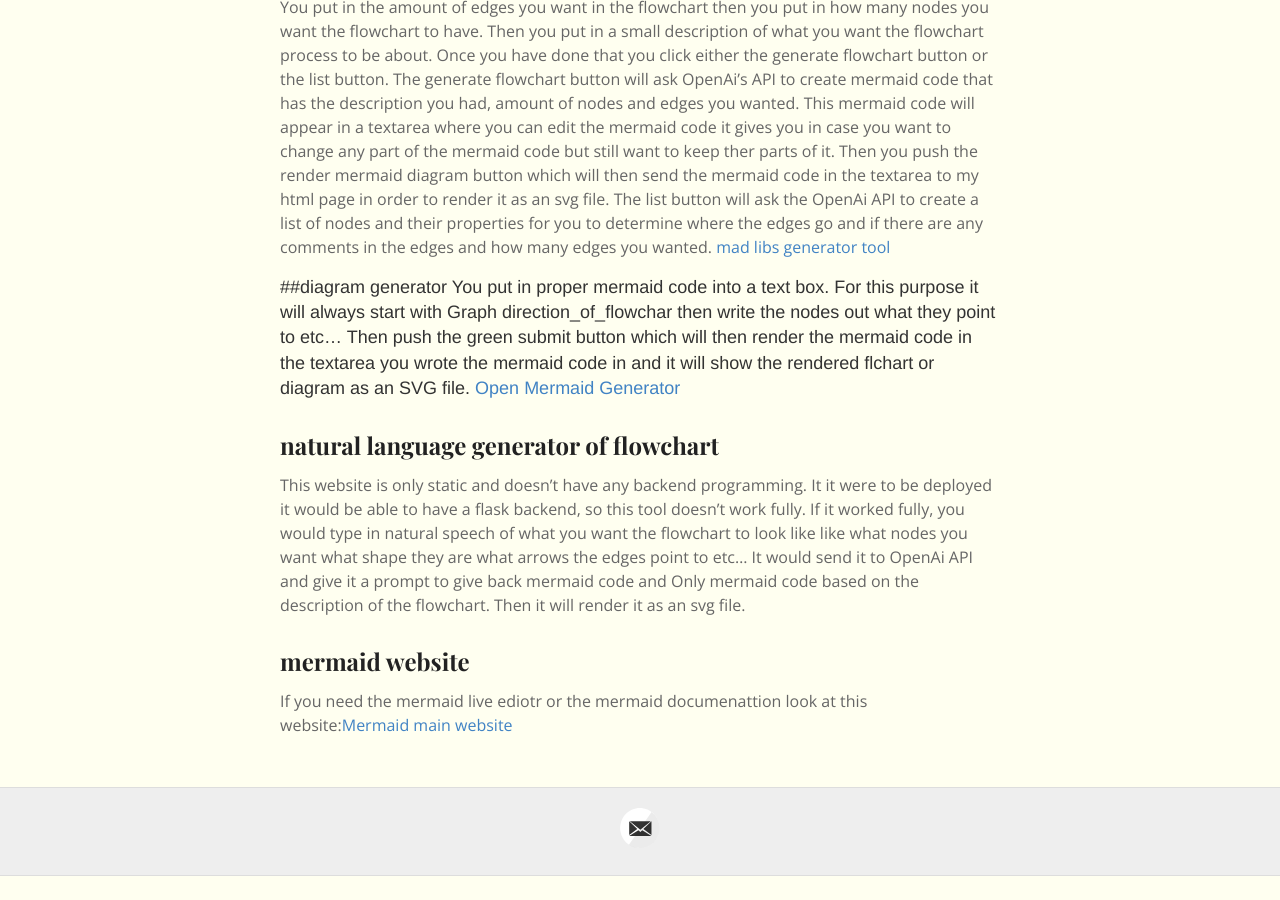
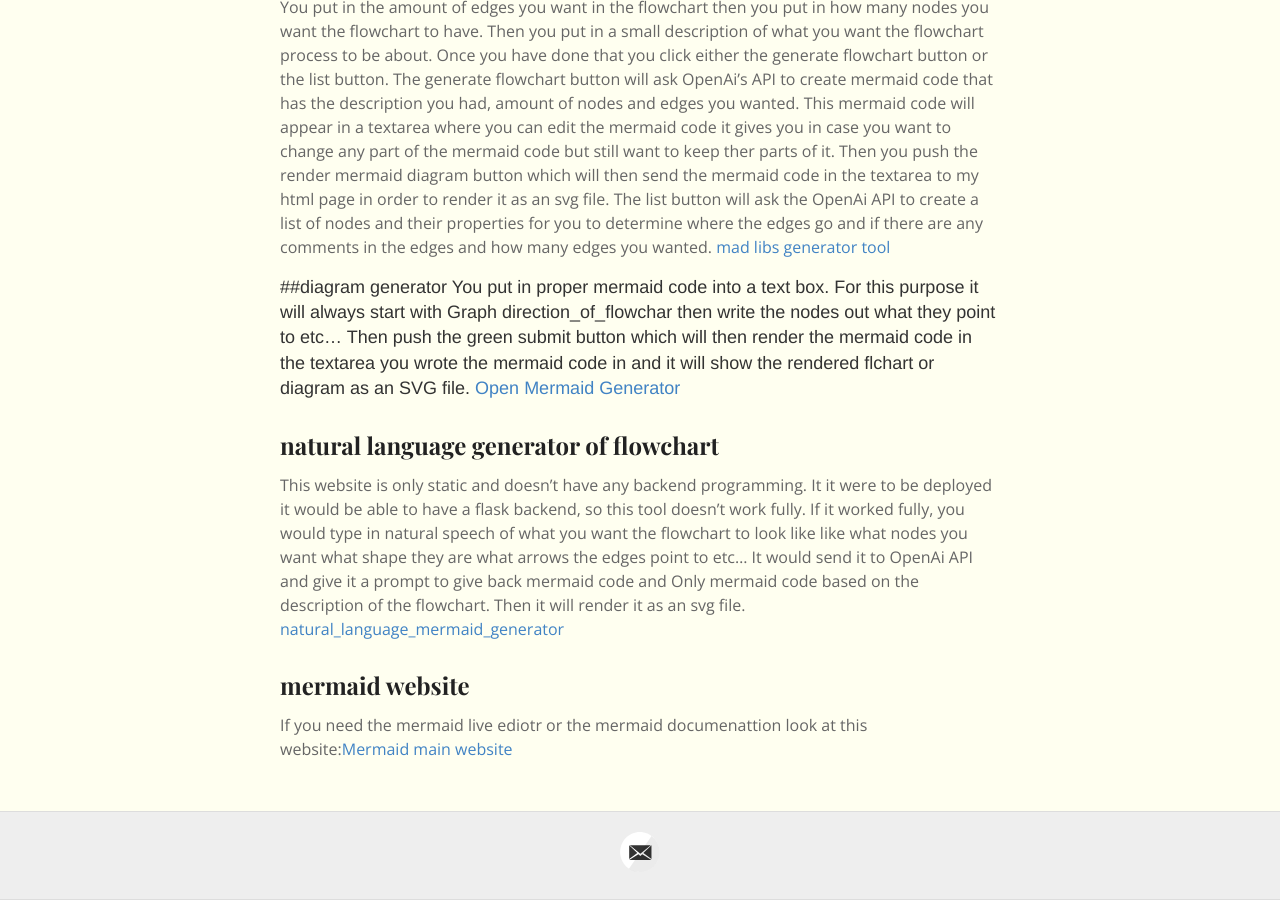
Before and after one commit to haleysus018/Susanna-Haley-CREATE-internship-blog, a Jekyll site: the page built from index.md, in a window 1280 px wide and 900 px high, scrolled down 4873 px. Built offline with Jekyll 4.4.1, drawn with Linux system fonts in a browser that asks for light colours; before the commit the page ends 5749 px from its top, so only the background shows below that.

Commit message:
Update index.md

```diff
--- a/index.md
+++ b/index.md
@@ -60,7 +60,7 @@ You put in proper mermaid code into a text box. For this purpose it will always
 
 
 ## natural language generator of flowchart
-This website is only static and doesn't have any backend programming. It it were to be deployed it would be able to have a flask backend, so this tool doesn't work fully. If it worked fully, you would type in natural speech of what you want the flowchart to look like like what nodes you want what shape they are what arrows the edges point to etc... It would send it to OpenAi API and give it a prompt to give back mermaid code and Only mermaid code based on the description of the flowchart. Then it will render it as an svg file.
+This website is only static and doesn't have any backend programming. It it were to be deployed it would be able to have a flask backend, so this tool doesn't work fully. If it worked fully, you would type in natural speech of what you want the flowchart to look like like what nodes you want what shape they are what arrows the edges point to etc... It would send it to OpenAi API and give it a prompt to give back mermaid code and Only mermaid code based on the description of the flowchart. Then it will render it as an svg file. <a href="natural_language_mermaid_generator.html">natural_language_mermaid_generator</a>
 
 ## mermaid website
 If you need the mermaid live ediotr or the mermaid documenattion look at this website:[Mermaid main website](https://mermaid.js.org/)
```
